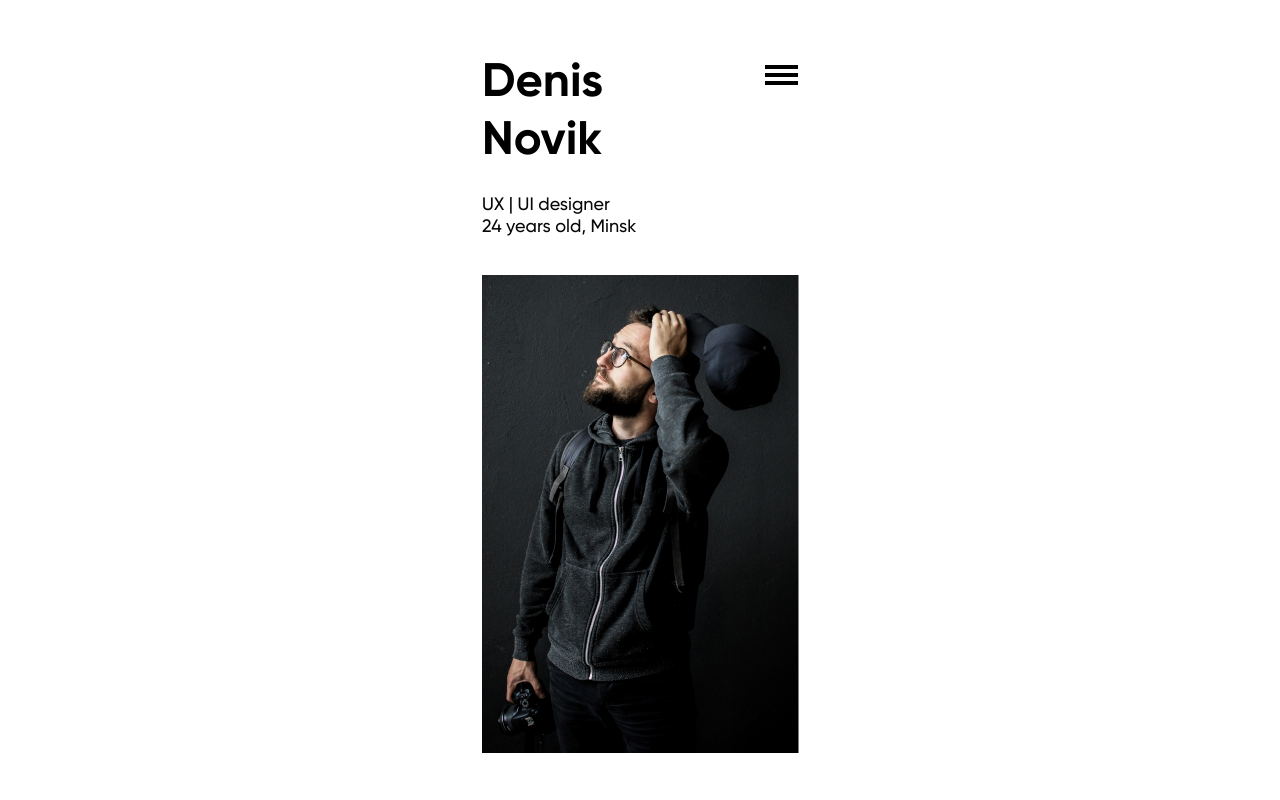
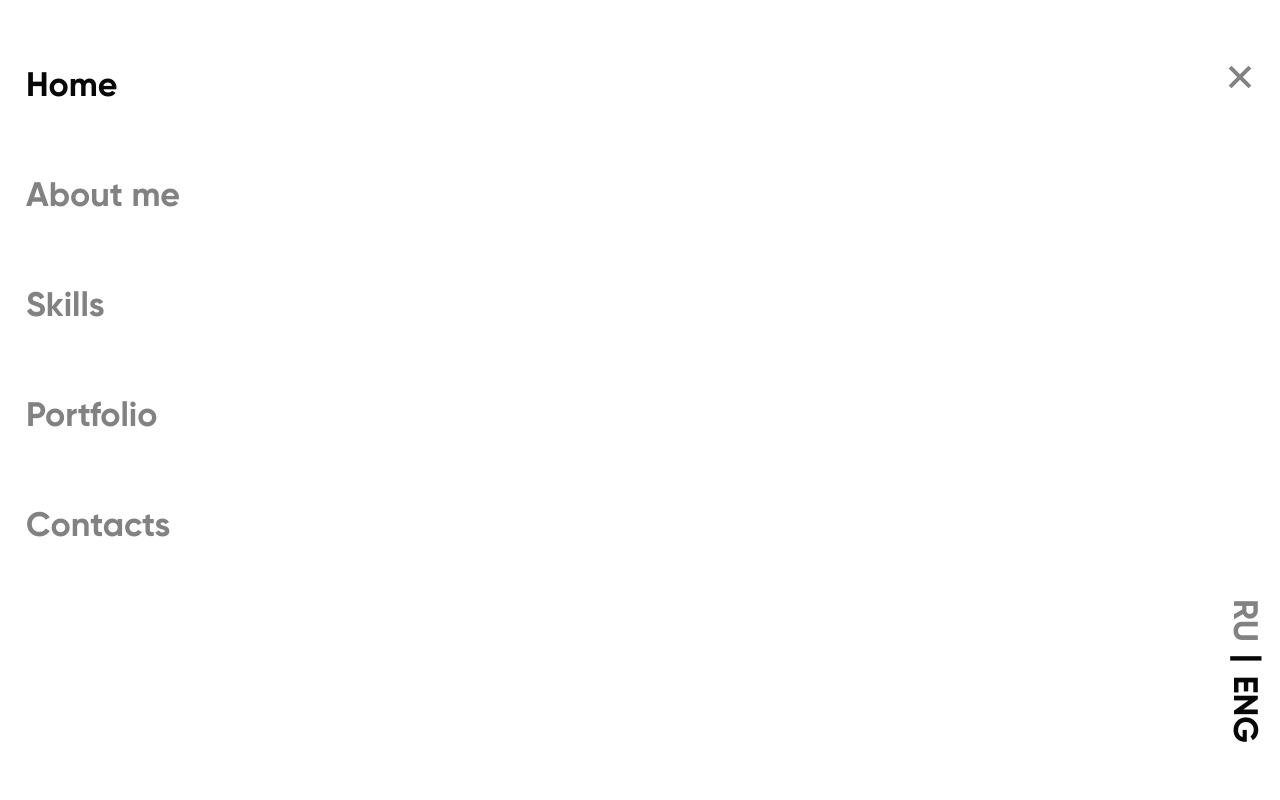
Before and after one commit to Grigorasch/Denis_Novik, a plain HTML site: page index.html in a window 1280 px wide. Both pictures are taken after a click on the button 781 px from the left and 75 px from the top of the page. Shown: the top 800 px of the page. Drawn offline with Linux system fonts and the light colour scheme.

Commit message:
Сверстан бургер меню Добавлены скрипты для бургера

```diff
--- a/index.html
+++ b/index.html
@@ -8,16 +8,16 @@
     <link rel="stylesheet" href="./css/fonts.css">
     <link rel="stylesheet" href="./css/global.css">
     <link rel="stylesheet" href="./css/header.css">
-    <link rel="stylesheet" href="./css/black.css">
+    <link rel="stylesheet" href="./css/block.css">
     <title>Document</title>
 </head>
 <body>
     <header class="header">
         <nav class="header__nav">
-            <button class="header__burger">
-                <span class="header__burger-menu"></span>
+            <button class="header__burger" id="burger-button">
+                <span class="header__burger-menu" id="burger-menu-item"></span>
             </button>
-            <ul class="header__links">
+            <ul class="header__links" id="nav-menu">
                 <li class="header__links-item">
                     <a href="#" class="header__links-href header_current-link">Home</a>
                 </li>
@@ -40,7 +40,7 @@
             <h1 class="header__heading">Denis Novik</h1>
             <p class="header__description">UX | UI designer
                 24 years old, Minsk</p>
-            <ul class="header__lang">
+            <ul class="header__lang" id="header-lang">
                 <li class="header__lang-item">
                     <a href="#" class="header__lang-href">RU</a>
                 </li>
@@ -137,5 +137,7 @@
                 LinkedIn, Instagram, Behance, Dribble</p>
         </div>
     </footer>
+
+    <script src="./scripts/header.js"></script>
 </body>
 </html>
--- a/sass/global.scss
+++ b/sass/global.scss
@@ -11,3 +11,7 @@ body {
     font-weight: normal;
     background: #ffffff;
 }
+
+img {
+    vertical-align: bottom;
+}
--- a/sass/header.scss
+++ b/sass/header.scss
@@ -12,12 +12,12 @@ $default-font: (color: #000000, weight: normal);
 }
 
 .header {
-    display: flex;
-    flex-direction: column;
+    // display: flex;
+    // flex-direction: column;
     margin: 0 auto 83px;
     padding-top: 65px;
 
-    box-sizing: content-box;
+    // box-sizing: content-box;
     width: 316px;
 
     /* ---nav--- */
@@ -28,6 +28,8 @@ $default-font: (color: #000000, weight: normal);
     }
 
     &__burger {
+        position: relative;
+        z-index: 1;
         padding: 0;
 
         width: 33px;
@@ -36,6 +38,10 @@ $default-font: (color: #000000, weight: normal);
         border: none;
         background: transparent;
         cursor: pointer;
+
+        &:focus-visible {
+            outline-offset: 3px;
+        }
 
         &-menu {
             display: block;
@@ -84,6 +90,7 @@ $default-font: (color: #000000, weight: normal);
 
         list-style: none;
         background: #ffffff;
+        transition: 1s;
 
         &-item {
             &:not(:last-child) {
@@ -124,6 +131,27 @@ $default-font: (color: #000000, weight: normal);
 
     &__lang {
         display: none;
+        position: relative;
+
+        &::before {
+            content: "|";
+            position: absolute;
+            top: -3px;
+            left: 55px;
+
+            @include font(34, 42, $color-black, bold);
+        }
+
+        &-href {
+            text-decoration: none;
+            @include font(34, 42, $color-gray, bold);
+            transition: 0.3s;
+
+            &:hover {
+                text-decoration: underline;
+                color: $color-black;
+            }
+        }
     }
 
     /* ---photo--- */
@@ -155,5 +183,61 @@ $default-font: (color: #000000, weight: normal);
 
     &_menu_visible {
         display: flex;
+        z-index: 1;
+    }
+
+    &__burger_on {
+        position: fixed;
+        z-index: 2;
+        top: 66px;
+        right: 29px;
+
+        width: 22px;
+        height: 22px;
+
+        &::before, &::after {
+            content: "";
+            position: absolute;
+            left: -3px;
+            top: 9px;
+
+            width: 28px;
+            height: 4px;
+
+            background: $color-gray;
+        }
+
+        &::before {
+            transform: rotate(45deg);
+        }
+
+        &::after {
+            transform: rotate(-45deg);
+        }
+    }
+
+    &__burger-menu_off {
+        display: none;
+    }
+
+    &__lang_visible {
+        display: flex;
+        justify-content: space-between;
+        position: fixed;
+        z-index: 2;
+        right: 58px;
+        bottom: 57px;
+
+        width: 144px;
+
+        transform-origin: right bottom;
+        transform: rotate(90deg);
     }
 }
+
+/* ---Адаптация--- */
+@media (min-width: 937px) {
+    .header {
+
+    }
+}
--- /dev/null
+++ b/scripts/header.js
@@ -0,0 +1,30 @@
+/* Включаем/скрываем бургер меню по нажатию на кнопку */
+let burger_button = document.getElementById('burger-button');
+let burger_menu_item = document.getElementById('burger-menu-item');
+let menu = document.getElementById('nav-menu');
+let lang_link = document.getElementById('header-lang');
+
+function showMenu(e) {
+    if (menu.classList.contains('header_menu_visible')) {
+        menu.classList.remove('header_menu_visible');
+        burger_button.classList.remove('header__burger_on');
+        burger_menu_item.classList.remove('header__burger-menu_off');
+        lang_link.classList.remove('header__lang_visible');
+    } else {
+        menu.classList.add('header_menu_visible');
+        burger_button.classList.add('header__burger_on');
+        burger_menu_item.classList.add('header__burger-menu_off');
+        lang_link.classList.add('header__lang_visible');
+    }
+}
+
+burger_button.addEventListener('click', showMenu, false);
+
+/* Обрабатываем нажатие на якорь и скрываем бургер меню */
+function clickMenuItem(e) {
+    if (e.target.tagName == 'A') {
+        showMenu(e);
+    }
+}
+
+menu.addEventListener('click', clickMenuItem, false);
```
Also changed, not shown: sass/block.scss (renamed from sass/black.scss, +2 -2 lines), css/block.css (added), css/global.css, css/header.css, css/main.css (added), sass/main.scss (deleted).
